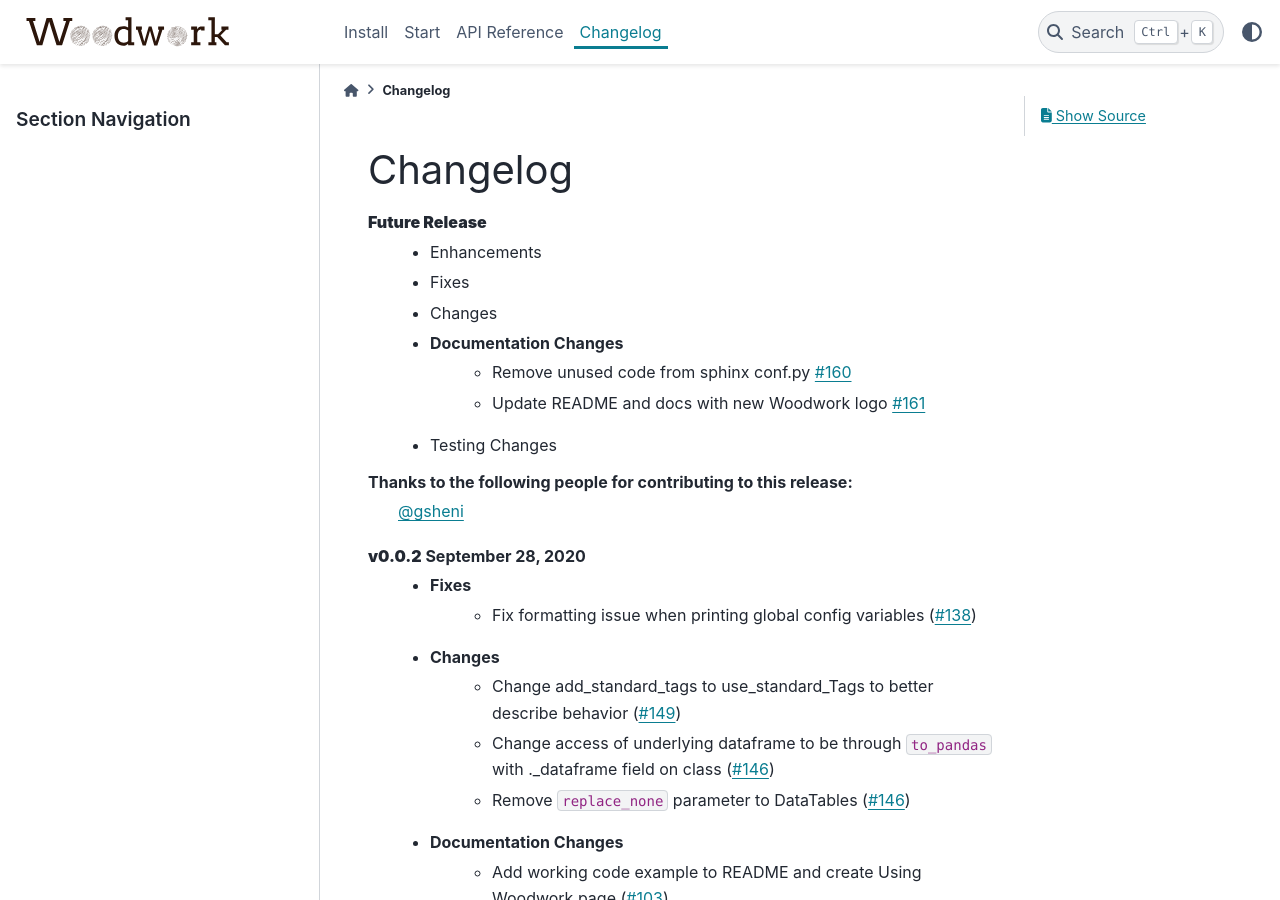
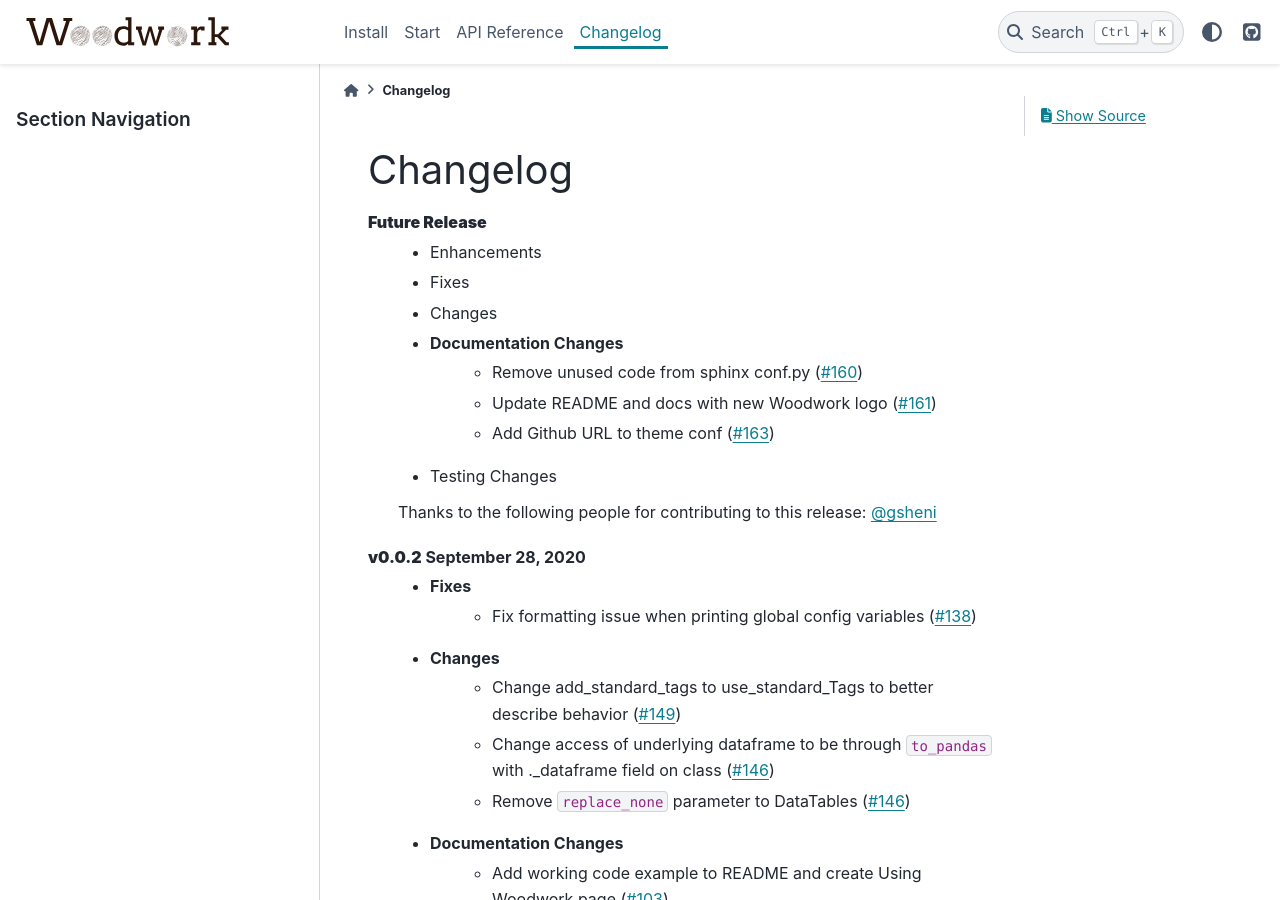
Before and after one commit to alteryx/woodwork, a Sphinx documentation site: the page built from docs/source/changelog.rst, in a window 1280 px wide and 900 px high. Built offline with Sphinx 7.4.7 and the PyData theme 0.15.4, drawn with Linux system fonts in a browser that asks for light colours; comment, search, counter and statistics services are not loaded.

Commit message:
Add Github URL to conf (#163)
* Update conf.py

* Update changelog.rst

* Update changelog.rst

```diff
--- a/docs/source/changelog.rst
+++ b/docs/source/changelog.rst
@@ -7,12 +7,13 @@ Changelog
     * Fixes
     * Changes
     * Documentation Changes
-        * Remove unused code from sphinx conf.py :pr:`160`
-        * Update README and docs with new Woodwork logo :pr:`161`
+        * Remove unused code from sphinx conf.py (:pr:`160`)
+        * Update README and docs with new Woodwork logo (:pr:`161`)
+        * Add Github URL to theme conf (:pr:`163`)
     * Testing Changes
 
-Thanks to the following people for contributing to this release:
-   :user:`gsheni`
+    Thanks to the following people for contributing to this release:
+    :user:`gsheni`
 
 **v0.0.2** September 28, 2020
     * Fixes
@@ -74,7 +75,6 @@ Thanks to the following people for contributing to this release:
     * Add Makefile, setup.py, requirements.txt (:pr:`2`)
     * Initial Release (:pr:`1`)
 
-
     Thanks to the following people for contributing to this release:
     :user:`gsheni`, :user:`tamargrey`, :user:`thehomebrewnerd`
 
--- a/docs/source/conf.py
+++ b/docs/source/conf.py
@@ -98,7 +98,9 @@ html_theme = "pydata_sphinx_theme"
 # further.  For a list of options available for each theme, see the
 # documentation.
 #
-# html_theme_options = {}
+html_theme_options = {
+    "github_url": "https://github.com/FeatureLabs/woodwork"
+}
 
 # The name of an image file (relative to this directory) to place at the top
 # of the sidebar.
```
